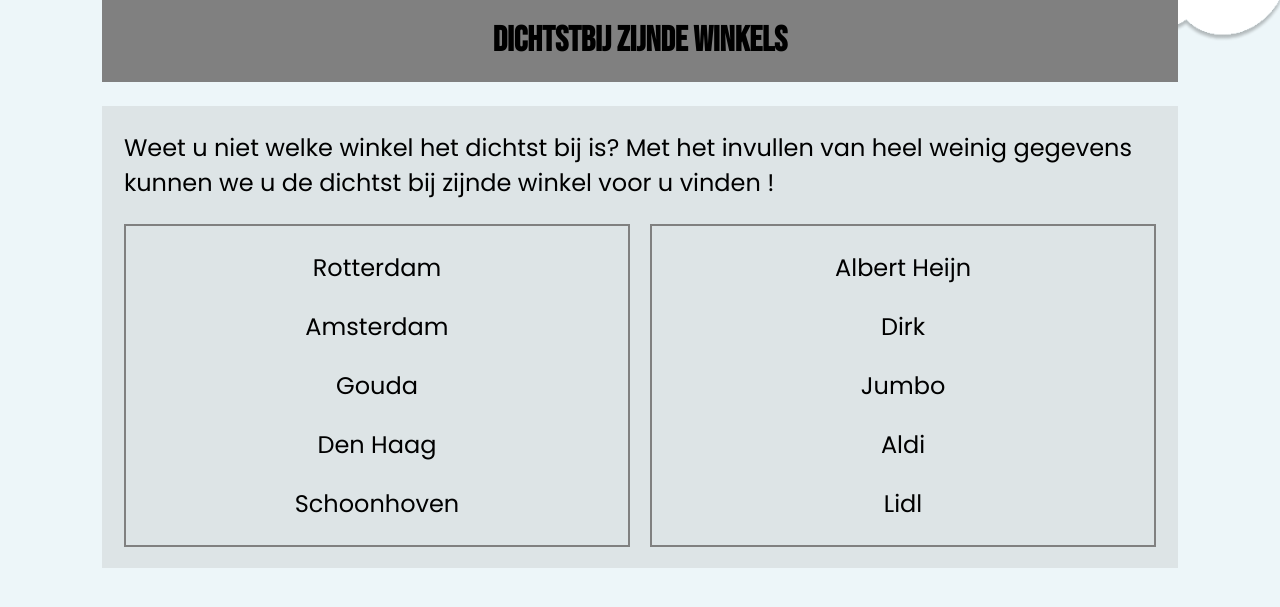
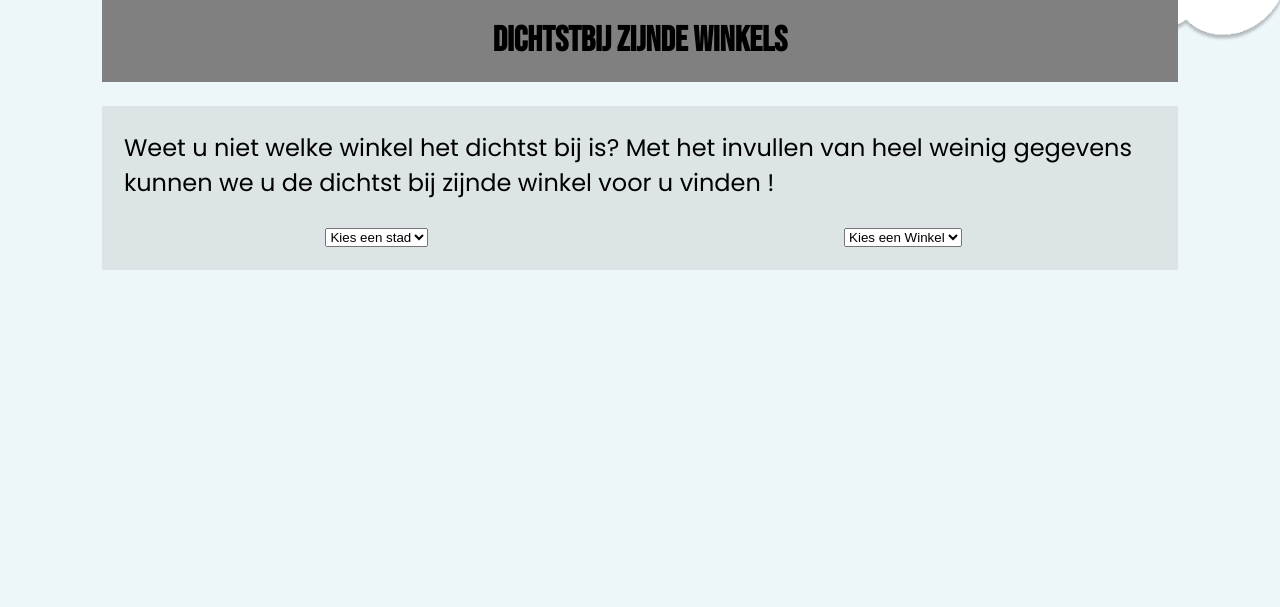
Before and after one commit to Moonsolos/Team-5, a PHP site: page /dichtstbijZijndeWinkels/place.html in a window 1280 px wide. Shown: the part 135-742 px from the top of the page. Run offline with PHP 8.4, Linux system fonts and the light colour scheme.

Commit message:
22.03.2023

```diff
--- a/dichtstbijZijndeWinkels/style_furkan.css
+++ b/dichtstbijZijndeWinkels/dichtstbijZinde-winkel.css
@@ -29,7 +29,6 @@ header {
     height: 100%;
 }
 
-
 main {
     display: flex;
     flex-direction: column;
@@ -59,7 +58,6 @@ main {
 
 .flex-child {
     flex: 1;
-    border: 2px solid grey;
     text-align: center;
 }
 
--- a/dichtstbijZijndeWinkels/furkanmain.js
+++ b/dichtstbijZijndeWinkels/furkanmain.js
@@ -1,15 +1,35 @@
+window.addEventListener('load', init);
+
+// global variables
+
+let actionJson = 'webservice-start/includes/action.php';
 
 
-let city = [{
-    state: ` Rotterdam `
-},{
-    state: ` Amsterdam `
-},{
-    state: ` Gouda `
-},{
-    state: ` Schoonhoven `
-},{
-    state: ` Den Haag `
-},{
-    state: ` Utrecht `
-}, ];
+//initialize after the dom is ready
+
+function init() {
+    cityDropdownList();
+}
+
+
+function cityDropdownList(){
+
+    let cityDropdown = document.getElementById('city-dropdown');
+
+    fetch(actionJson)
+        .then(response => response.json())
+        .then(data => {
+            data.steden.forEach(stad => {
+                const option = document.createElement("option");
+                option.value = stad;
+                option.text = stad;
+                cityDropdown.add(option);
+            });
+        })
+        .catch(error => console.error(error));
+
+}
+
+function fillCityDropdown(){
+
+}
--- a/dichtstbijZijndeWinkels/place.html
+++ b/dichtstbijZijndeWinkels/place.html
@@ -3,7 +3,7 @@
 <head>
     <meta charset="UTF-8">
     <title>Online winkelen</title>
-    <link rel="stylesheet" type="text/css" href="style_furkan.css">
+    <link rel="stylesheet" type="text/css" href="dichtstbijZinde-winkel.css">
     <link rel="preconnect" href="https://fonts.googleapis.com">
     <link rel="preconnect" href="https://fonts.gstatic.com" crossorigin>
     <link href="https://fonts.googleapis.com/css2?family=Bebas+Neue&family=Poppins&display=swap" rel="stylesheet">
@@ -25,23 +25,19 @@
                 Met het invullen van heel weinig gegevens kunnen we u de dichtst bij zijnde
                 winkel voor u vinden !
             </p>
+
             <div class="flex-container">
-
                 <div class="flex-child city">
-                    <p>Rotterdam</p>
-                    <p>Amsterdam</p>
-                    <p>Gouda</p>
-                    <p>Den Haag</p>
-                    <p>Schoonhoven</p>
-
+                    <select id="city-dropdown">
+                        <option value="stad">Kies een stad</option>
+                    </select>
                 </div>
 
                 <div class="flex-child shop">
-                    <p>Albert Heijn</p>
-                    <p>Dirk</p>
-                    <p>Jumbo</p>
-                    <p>Aldi</p>
-                    <p>Lidl</p>
+                    <select id="shop-dropdown">
+                        <option value="">Kies een Winkel</option>
+                    </select>
+
                 </div>
 
             </div>
--- a/index.html
+++ b/index.html
@@ -22,7 +22,7 @@
             <a href="test.html"><img class="winkel-image" src="img/winkelMaatje.png" alt="Winkel met een bord 'Winkelmaatje'"></a>
             <a href="online-winkelen/online-winkelen.html"><img class="winkel-image" src="img/onlineWinkelen.png" alt="Winkel met bord 'Online winkelen'"></a>
             <a href="../Team5/hulpProduct/citySelect.html"><img class="winkel-image" src="img/hulpBijProductVinden.png" alt="Winkel met bord 'Hulp bij product vinden'"></a>
-            <a href="test.html"><img class="winkel-image" src="img/winkelsInDeBuurt.png" alt="Winkel met bord 'Winkels in de buurt'"></a>
+            <a href="../Team5/dichtstbijZijndeWinkels/place.html"><img class="winkel-image" src="img/winkelsInDeBuurt.png" alt="Winkel met bord 'Winkels in de buurt'"></a>
         </div>
     </main>
 
```
Also changed, not shown: dichtstbijZijndeWinkels/webservice-start/includes/actions.php (added, +52 -0 lines), dichtstbijZijndeWinkels/webservice-start/index.php (added, +15 -0 lines).
